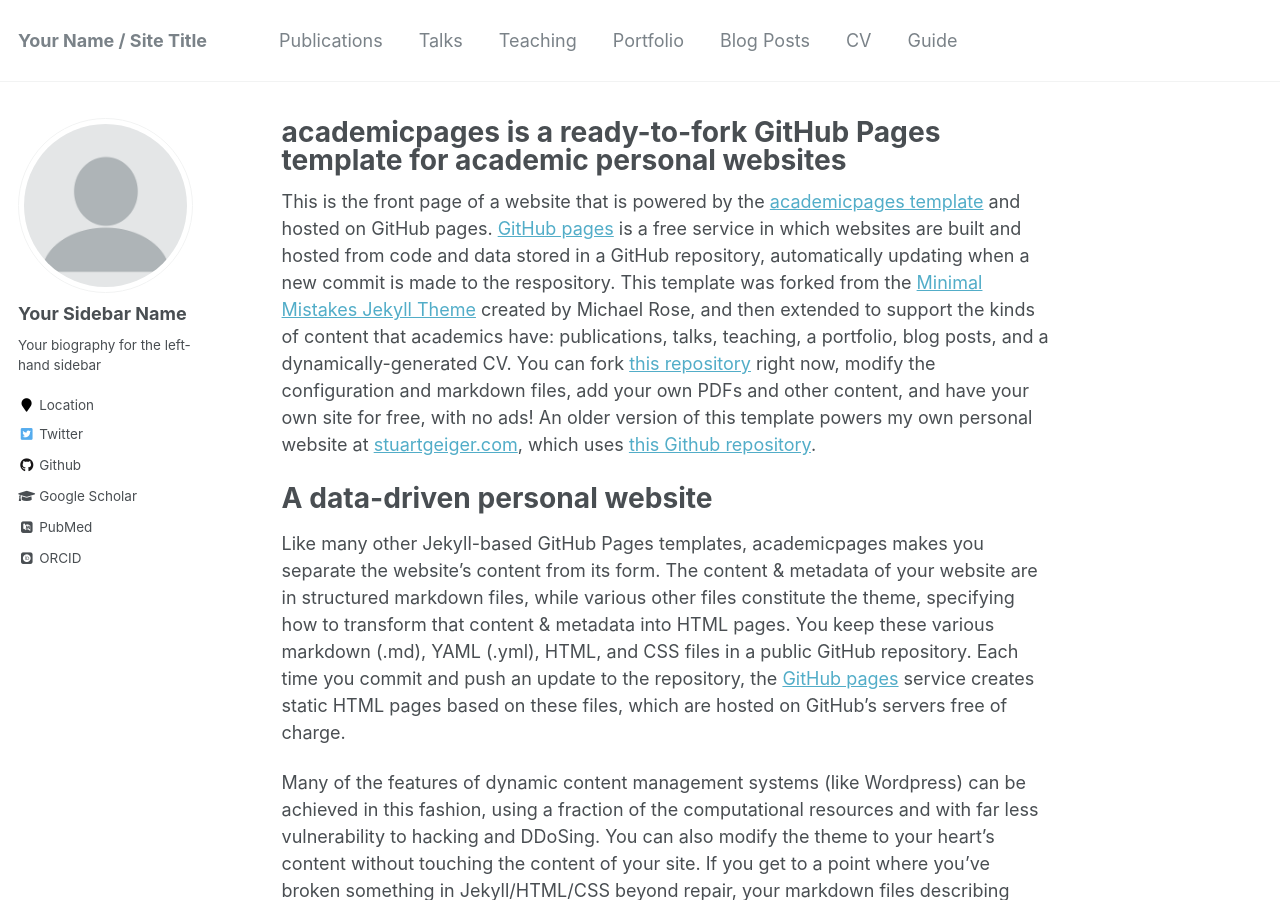
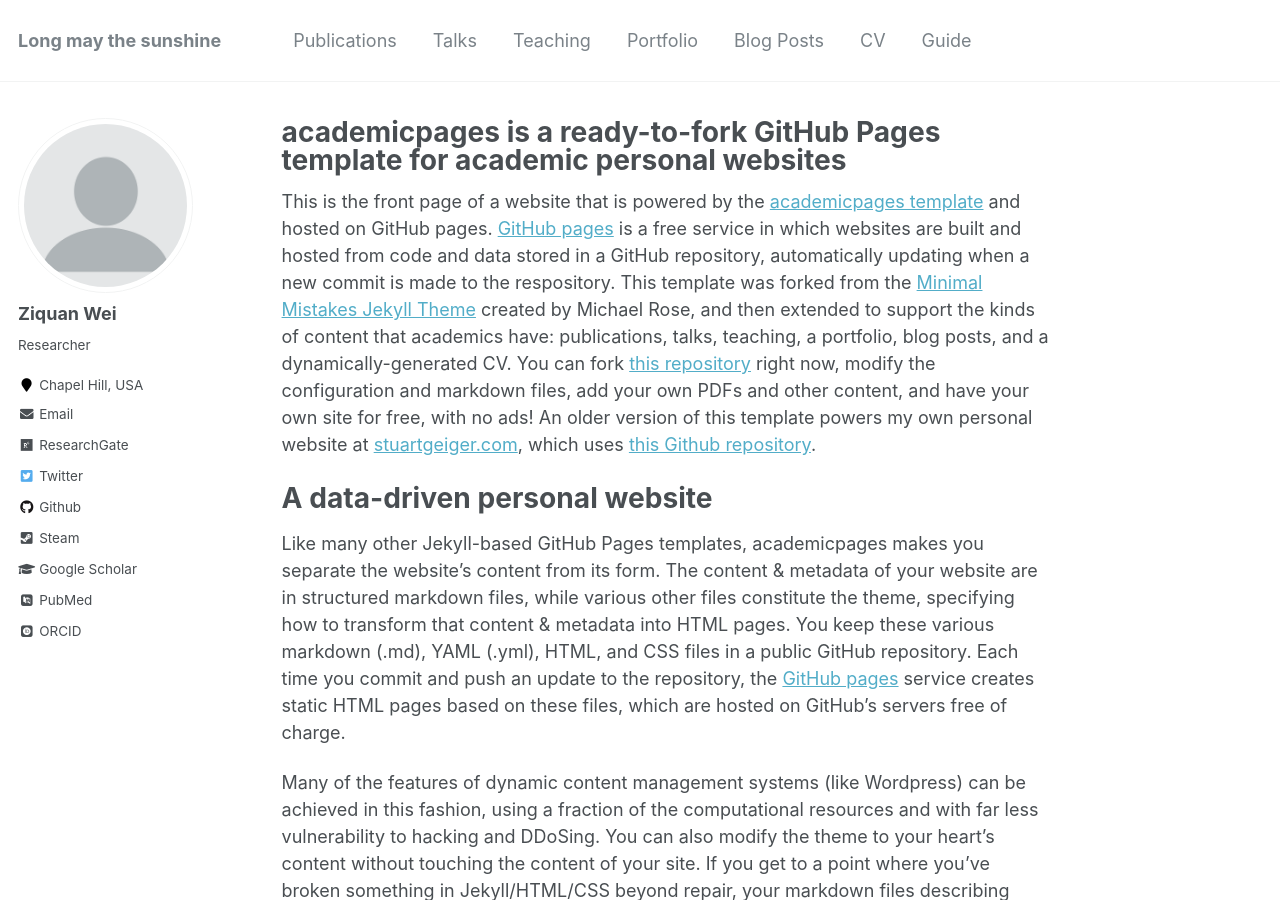
Before and after one commit to Chrisa142857/Chrisa142857.github.io, a Jekyll site: the page built from _pages/about.md, in a window 1280 px wide and 900 px high. Built offline with Jekyll 4.4.1, drawn with Linux system fonts in a browser that asks for light colours; some web fonts are replaced; some of the changed text lies outside the part shown.

Commit message:
Update _config.yml

```diff
--- a/_config.yml
+++ b/_config.yml
@@ -7,13 +7,13 @@
 
 # Site Settings
 locale                   : "en-US"
-title                    : "Your Name / Site Title"
+title                    : "Long may the sunshine"
 title_separator          : "-"
-name                     : &name "Your Name"
-description              : &description "personal description"
-url                      : https://academicpages.github.io # the base hostname & protocol for your site e.g. "https://mmistakes.github.io"
+name                     : &name "Ziquan Wei"
+description              : &description "Humble Researcher in CS and Neuralsciences"
+url                      : https://chrisa142857.github.io # the base hostname & protocol for your site e.g. "https://mmistakes.github.io"
 baseurl                  : "" # the subpath of your site, e.g. "/blog"
-repository               : "academicpages/academicpages.github.io"
+repository               : "chrisa142857/chrisa142857.github.io"
 teaser                   :  # filename of teaser fallback teaser image placed in /images/, .e.g. "500x300.png"
 breadcrumbs              : false # true, false (default)
 words_per_minute         : 160
@@ -23,7 +23,7 @@
 comments:
   provider               : # false (default), "disqus", "discourse", "facebook", "google-plus", "staticman", "custom"
   disqus:
-    shortname            :
+    shortname            : ZW
   discourse:
     server               : # https://meta.discourse.org/t/embedding-discourse-comments-via-javascript/31963 , e.g.: meta.discourse.org
   facebook:
@@ -57,7 +57,7 @@
 
 # Social Sharing
 twitter:
-  username               : &twitter
+  username               : &twitter "ZiquanWei"
 facebook:
   username               :
   app_id                 :
@@ -73,22 +73,22 @@
 
 # Analytics
 analytics:
-  provider               :  "google-universal" # false (default), "google", "google-universal", "custom"
+  provider               :  "custom" # false (default), "google", "google-universal", "custom"
   google:
-    tracking_id          :
+    tracking_id          :  "G-SKT5GY93LS"
 
 
 # Site Author
 author:
-  name             : "Your Sidebar Name"
+  name             : "Ziquan Wei"
   avatar           : "profile.png"
-  bio              : "Your biography for the left-hand sidebar"
-  location         : "Location"
+  bio              : "Researcher"
+  location         : "Chapel Hill, USA"
   employer         :
-  pubmed           : "https://www.ncbi.nlm.nih.gov/pubmed/?term=john+snow"
-  googlescholar    : "http://yourfullgooglescholarurl.com"
-  email            :
-  researchgate     :  # example: "https://www.researchgate.net/profile/yourprofile"
+  pubmed           : "https://www.ncbi.nlm.nih.gov/pubmed/?term=Wei+Ziquan"
+  googlescholar    : "https://scholar.google.com/citations?user=z1IYb2oAAAAJ&hl=en"
+  email            : "ziquanw@email.unc.edu"
+  researchgate     : "https://www.researchgate.net/profile/Ziquan-Wei?ev=hdr_xprf" # example: "https://www.researchgate.net/profile/yourprofile"
   uri              :
   bitbucket        :
   codepen          :
@@ -96,20 +96,20 @@
   flickr           :
   facebook         :
   foursquare       :
-  github           : "academicpages"
+  github           : "chrisa142857"
   google_plus      :
   keybase          :
   instagram        :
   impactstory      : #"https://profiles.impactstory.org/u/xxxx-xxxx-xxxx-xxxx"
   lastfm           :
   linkedin         :
-  orcid            : "http://orcid.org/yourorcidurl"
+  orcid            : "http://orcid.org/0000-0001-6553-4482"
   pinterest        :
   soundcloud       :
   stackoverflow    : # http://stackoverflow.com/users/123456/username
-  steam            :
+  steam            : "https://steamcommunity.com/id/546096036/"
   tumblr           :
-  twitter          : "replacethistwitterhandle"
+  twitter          : "ZiquanWei"
   vine             :
   weibo            :
   xing             :
```
